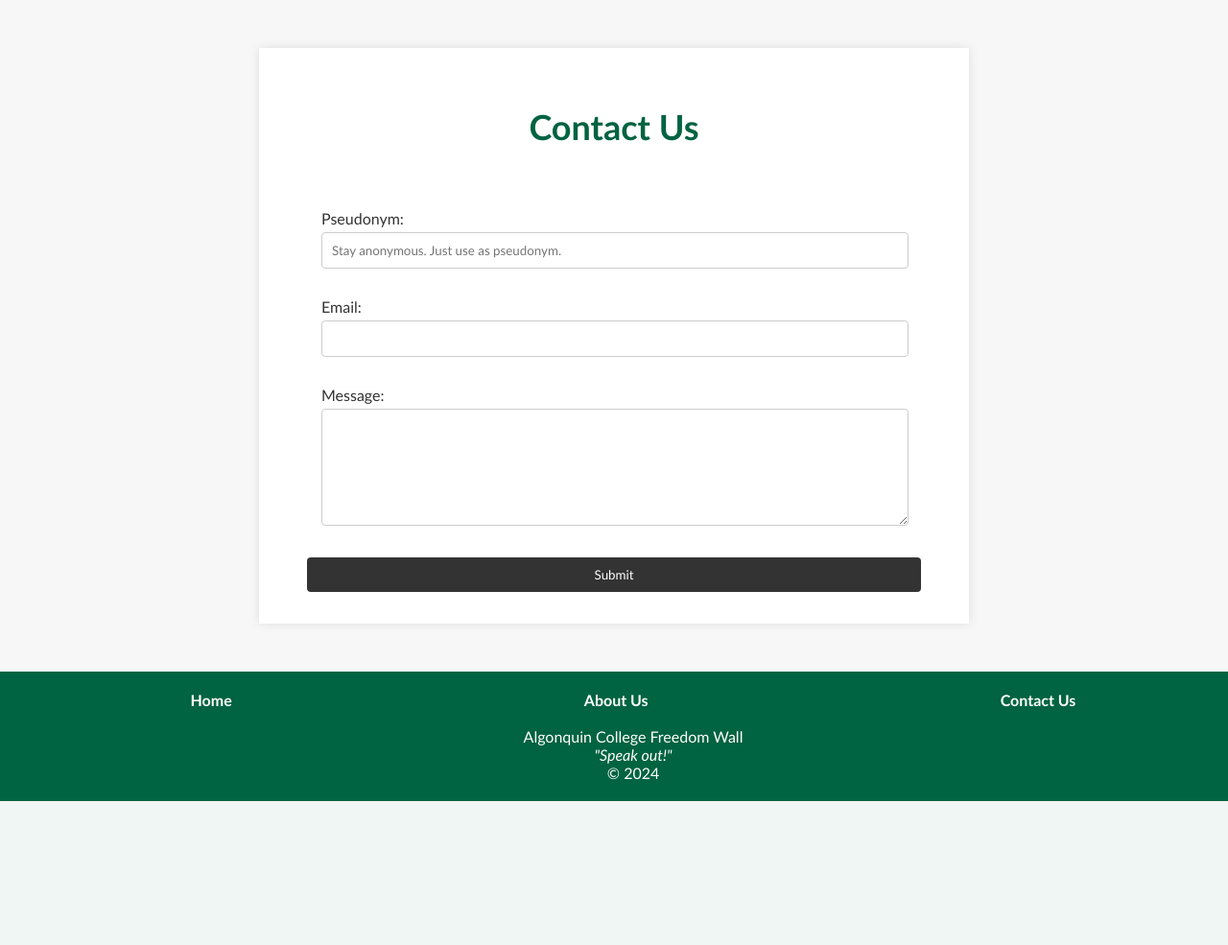
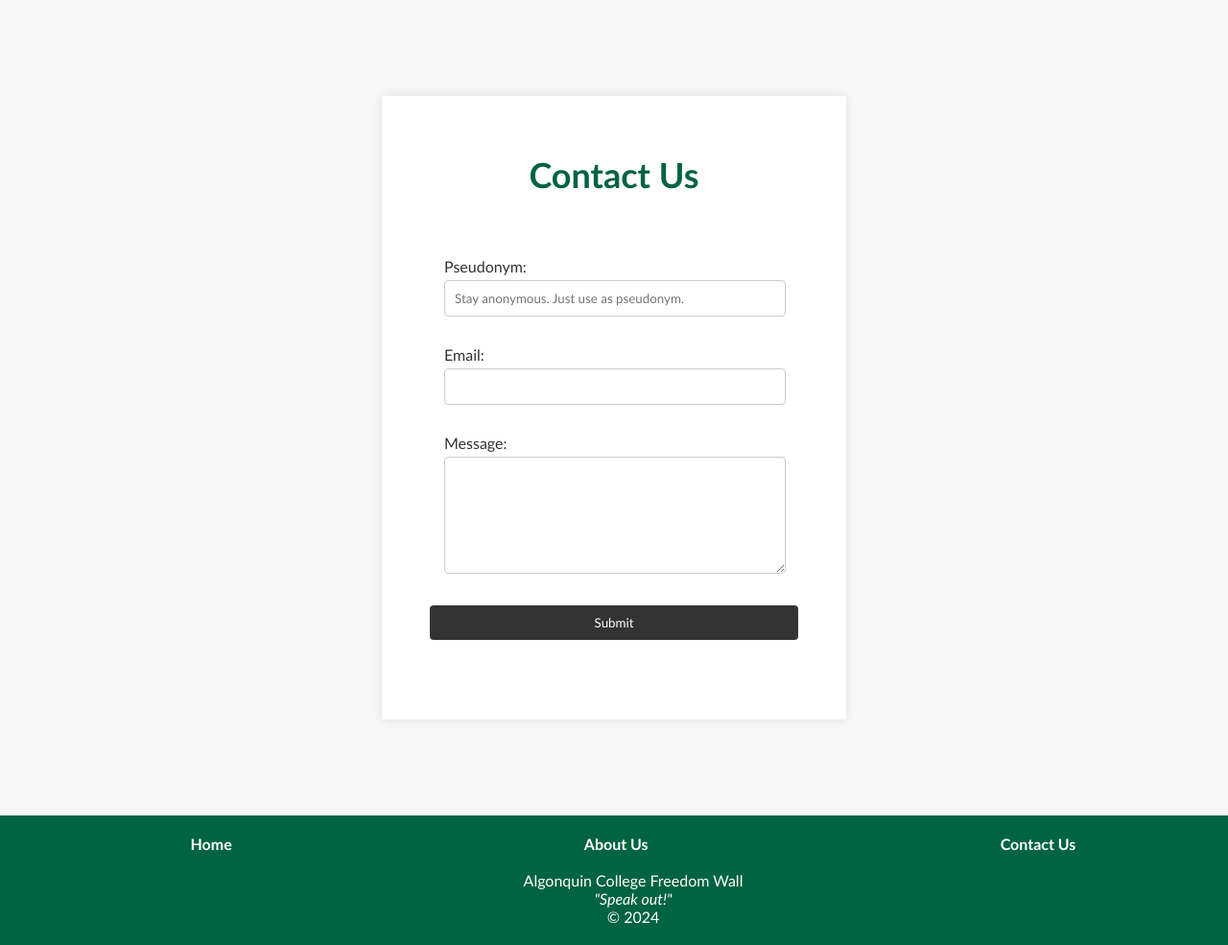
Before and after one commit to AC-Freedom-Wall/acfw-dev, a PHP site: page /contactus.php in a window 1280 px wide. Shown: the part 139-1124 px from the top of the page at 96% size. Before the commit the page ends 974 px from the top, so only its background shows below. Run offline with PHP 8.4, Linux system fonts and the light colour scheme.

Commit message:
Update contactus.css

```diff
--- a/css/contactus.css
+++ b/css/contactus.css
@@ -1,19 +1,19 @@
 
 
 .contactus {
-    width: 50%;
-    margin: 50px auto;
+    width: 30%;
+    margin: 100px auto;
     background-color: #fff;
     padding: 50px;
     box-shadow: 0 0 10px rgba(0, 0, 0, 0.1);
-    height: 500px;;
+    height: 550px;
 }
 
 .confirmationpage{
     width: 30%;
-    margin: 50px auto;
+    margin: 100px auto;
     background-color: #fff;
-    padding: 50px;
+    padding: 60px;
     box-shadow: 0 0 10px rgba(0, 0, 0, 0.1);
     height: 550px;
     text-align: center;
```
